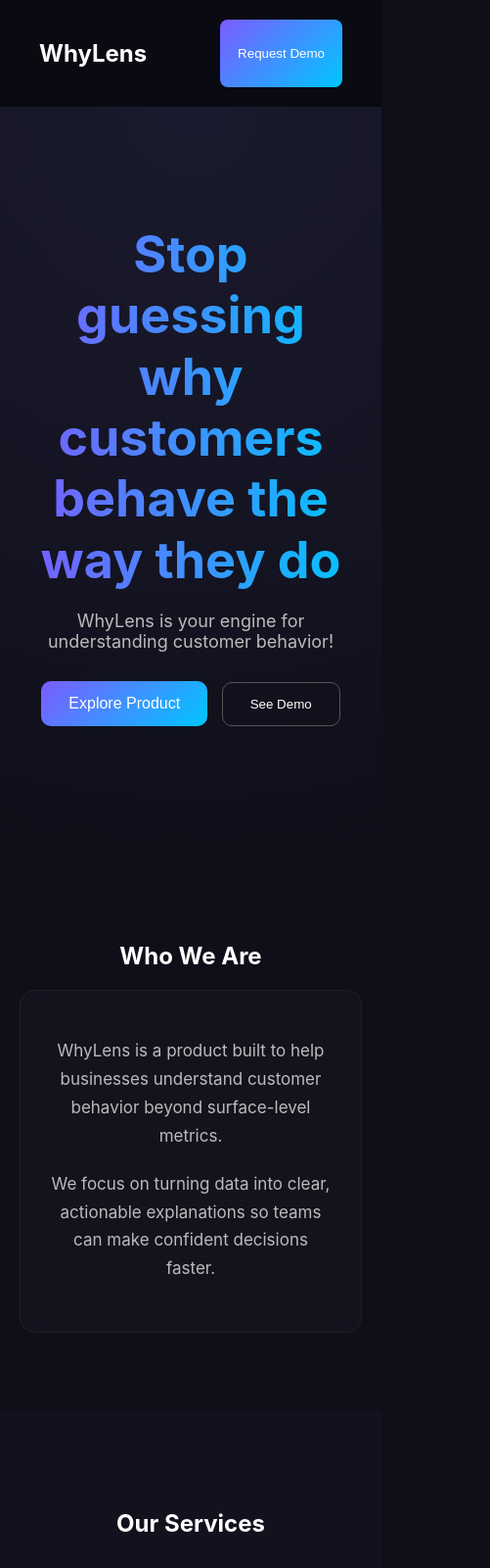
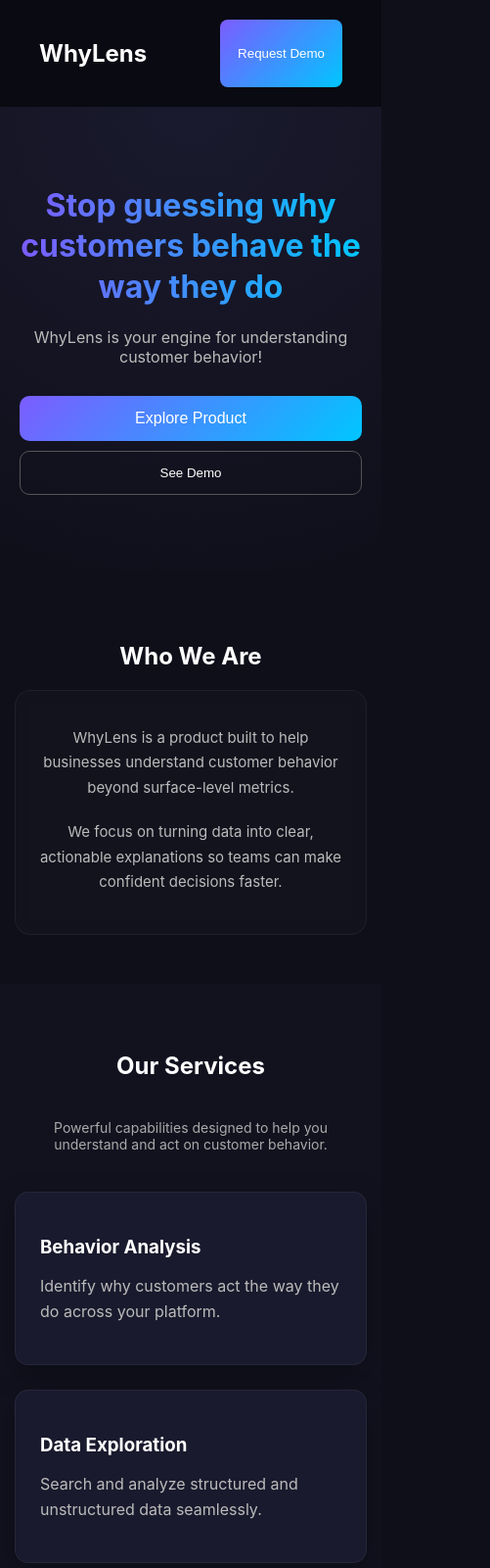
Before and after one commit to Kuda-Mavis/WhyLens, a plain HTML site: page index.html in a window 390 px wide. Shown: the top 1600 px of the page at 98% size, 501 px wide, since content can reach past the window. Drawn offline with Linux system fonts and the light colour scheme.

Commit message:
Add files via upload

```diff
--- a/assets/Style.css
+++ b/assets/Style.css
@@ -441,3 +441,101 @@ footer {
   box-shadow: 0 10px 30px rgba(124, 92, 255, 0.08);
   transition: 0.3s;
 }
+/* ========================= */
+/* RESPONSIVE DESIGN */
+/* ========================= */
+
+/* TABLETS (iPads) */
+@media (max-width: 1024px) {
+  .section {
+    padding: 60px 20px;
+  }
+
+  .hero h1 {
+    font-size: 42px;
+  }
+
+  .grid {
+    flex-wrap: wrap;
+  }
+
+  .card {
+    flex: 1 1 calc(50% - 20px); /* 2 per row */
+  }
+
+  .contact-wrapper {
+    flex-direction: column;
+    gap: 30px;
+  }
+}
+
+/* PHONES */
+@media (max-width: 600px) {
+  /* HERO */
+  .hero {
+    padding: 80px 20px;
+  }
+
+  .hero h1 {
+    font-size: 32px;
+    line-height: 1.3;
+  }
+
+  .sub {
+    font-size: 16px;
+  }
+
+  /* BUTTONS STACK */
+  .hero-buttons {
+    display: flex;
+    flex-direction: column;
+    gap: 10px;
+  }
+
+  .cta,
+  .secondary {
+    width: 100%;
+    margin-right: 0;
+  }
+
+  /* SECTIONS */
+  .section {
+    padding: 50px 15px;
+  }
+
+  /* CARDS FULL WIDTH */
+  .card {
+    flex: 1 1 100%;
+  }
+
+  /* SERVICES TEXT */
+  .services-sub {
+    font-size: 14px;
+    padding: 0 10px;
+  }
+
+  /* WHO WE ARE */
+  .who-content {
+    padding: 20px;
+  }
+
+  .who-content p {
+    font-size: 15px;
+  }
+
+  /* CONTACT FORM GRID STACK */
+  .contact-form .grid {
+    flex-direction: column;
+  }
+
+  /* CONTACT CARD TEXT */
+  .contact-card {
+    padding: 25px;
+  }
+
+  /* INPUTS */
+  .contact-form input,
+  .contact-form textarea {
+    font-size: 14px;
+  }
+}
```
